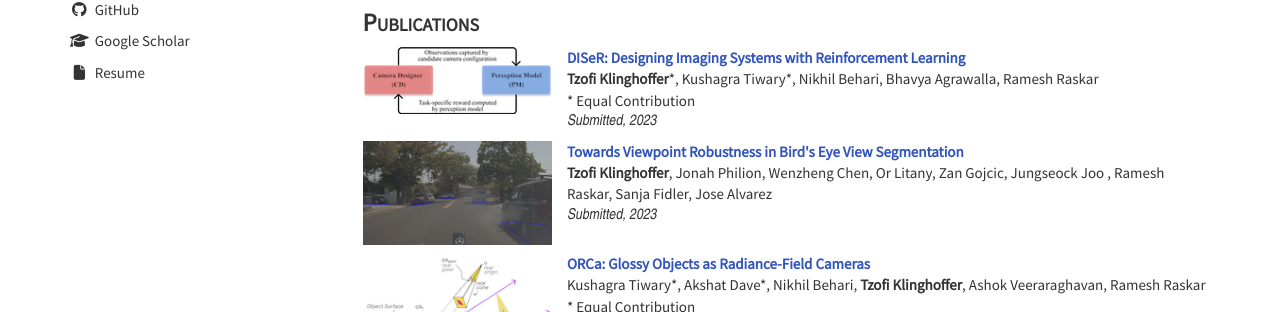
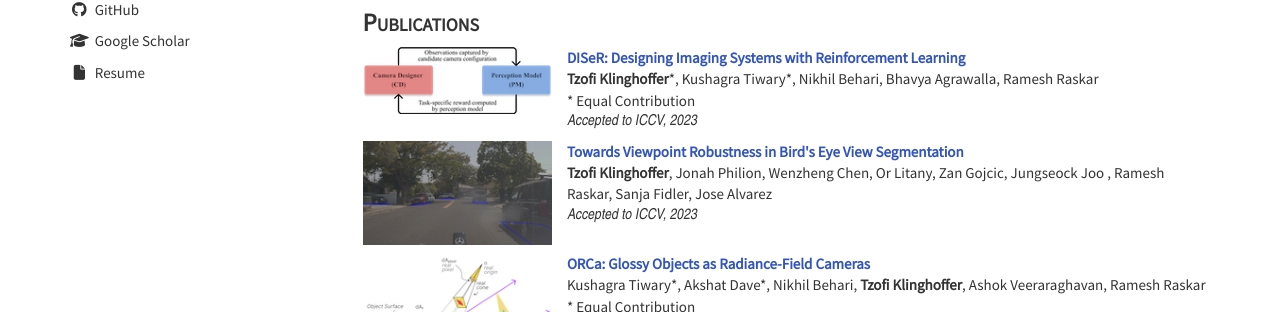
Before and after one commit to tzofi/tzofi.github.io, a Jekyll site: the page built from index.html, in a window 1280 px wide. Shown: the part 505-817 px from the top of the page. Built offline with Jekyll 4.4.1, drawn with Linux system fonts in a browser that asks for light colours; nearby versions of some CDN libraries.

Commit message:
iccv updates

```diff
--- a/_data/publications.json
+++ b/_data/publications.json
@@ -3,7 +3,7 @@
 		"id": "diser2023",
 		"title": "DISeR: Designing Imaging Systems with Reinforcement Learning",
 		"authors": ["<b>Tzofi Klinghoffer</b>*", "Kushagra Tiwary*", "Nikhil Behari", "Bhavya Agrawalla", "Ramesh Raskar"],
-		"venue": "Submitted",
+		"venue": "Accepted to ICCV",
 		"date": "2023",
         "notes": "* Equal Contribution"
 	},
@@ -11,7 +11,7 @@
 		"id": "viewpoints2023",
 		"title": "Towards Viewpoint Robustness in Bird's Eye View Segmentation",
 		"authors": ["<b>Tzofi Klinghoffer</b>", "Jonah Philion", "Wenzheng Chen", "Or Litany", "Zan Gojcic", "Jungseock Joo ", "Ramesh Raskar", "Sanja Fidler", "Jose Alvarez"],
-		"venue": "Submitted",
+		"venue": "Accepted to ICCV",
 		"date": "2023"
 	},
 	{
```
